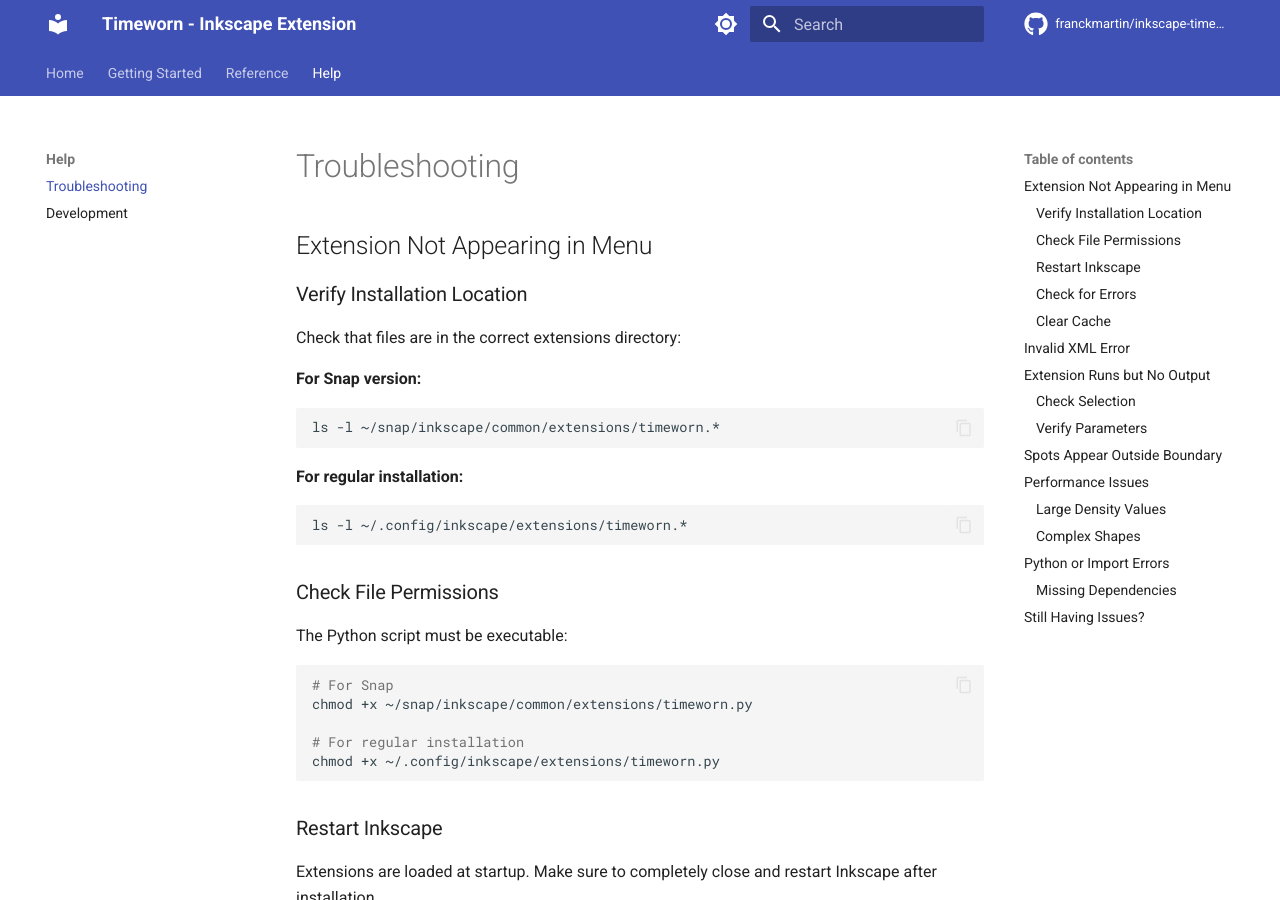
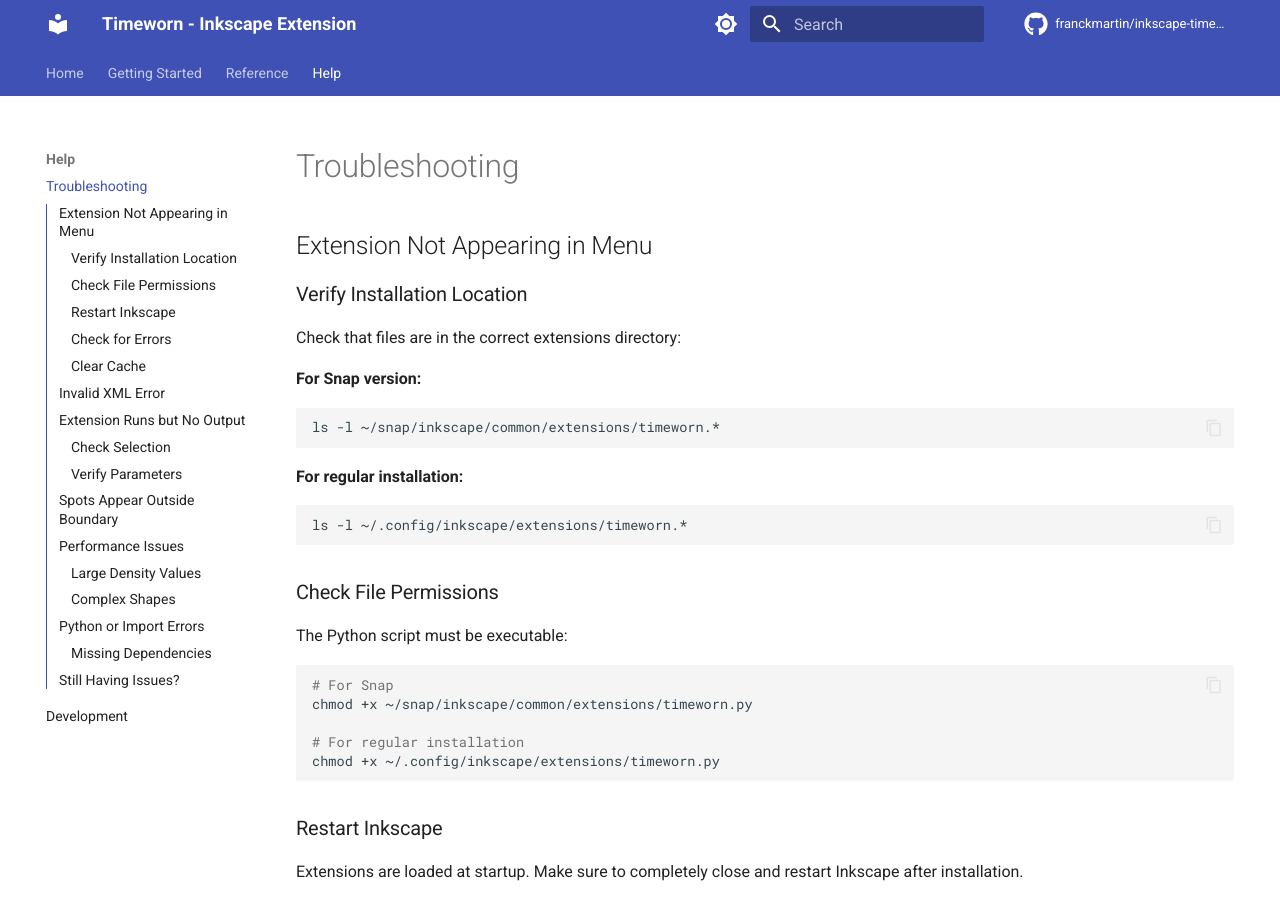
Before and after one commit to franckmartin/inkscape-timeworn, an MkDocs documentation site: the page built from docs/troubleshooting.md, in a window 1280 px wide and 900 px high. Built offline with MkDocs 1.6.1 and Material for MkDocs 9.7.7, drawn with Linux system fonts in a browser that asks for light colours; comment, search, counter and statistics services are not loaded.

Commit message:
docs(mkdocs): integrate TOC into left navigation
- Add toc.integrate to remove right sidebar
- Add navigation.expand to show all levels
- Set toc_depth to 3 for better navigation hierarchy

```diff
--- a/mkdocs.yml
+++ b/mkdocs.yml
@@ -32,7 +32,9 @@
     - navigation.tracking
     - navigation.tabs
     - navigation.sections
+    - navigation.expand
     - navigation.top
+    - toc.integrate
     - search.suggest
     - search.highlight
     - content.code.copy
@@ -42,6 +44,9 @@
     repo: fontawesome/brands/github
 
 markdown_extensions:
+  - toc:
+      permalink: true
+      toc_depth: 3
   - pymdownx.highlight:
       anchor_linenums: true
   - pymdownx.inlinehilite
```
